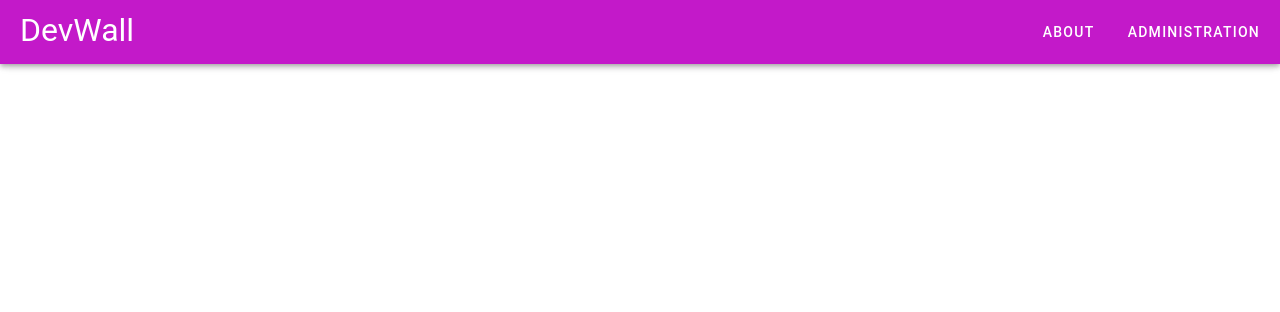
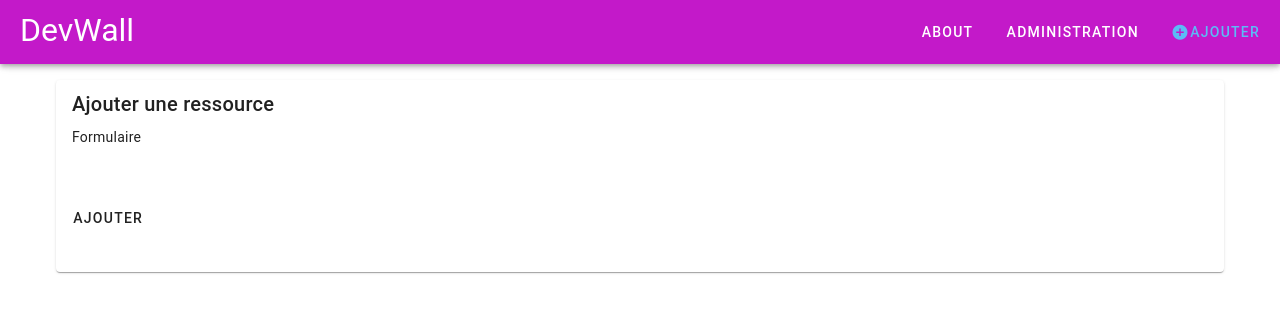
Before and after one commit to jlebiannic/devWall, a Vue app: page /resourceform in a window 1280 px wide. Shown: the top 312 px of the page. Built offline with nearby package versions, Linux system fonts and the light colour scheme.

Commit message:
part8: FormResource (en mode dialog et en mode page mis en commentaire)

```diff
--- a/src/App.vue
+++ b/src/App.vue
@@ -1,4 +1,9 @@
-<script lang="ts" setup></script>
+<script lang="ts" setup>
+import { ref } from "vue";
+import ResourceForm from "./components/ResourceForm.vue";
+
+const isResourceFormOpen = ref(false);
+</script>
 
 <template>
   <v-app>
@@ -10,6 +15,11 @@
       </v-app-bar-title>
       <v-btn :to="{ name: 'About' }">About</v-btn>
       <v-btn :to="{ name: 'Admin' }">Administration</v-btn>
+      <!-- <v-btn :to="{ name: 'ResourceForm' }" color="secondary"
+        ><v-icon icon="mdi-plus-circle"></v-icon>Ajouter</v-btn -->
+      <v-btn @click="isResourceFormOpen = true" color="secondary"
+        ><v-icon icon="mdi-plus-circle"></v-icon>Ajouter</v-btn
+      >
     </v-app-bar>
     <v-main>
       <v-container>
@@ -17,6 +27,10 @@
       </v-container>
     </v-main>
   </v-app>
+  <ResourceForm
+    :isOpen="isResourceFormOpen"
+    @onClickAnnulerAction="() => (isResourceFormOpen = false)"
+  ></ResourceForm>
 </template>
 
 <style scoped>
--- /dev/null
+++ b/src/components/ResourceForm.vue
@@ -0,0 +1,27 @@
+<script setup lang="ts">
+const props = defineProps<{ isOpen: boolean }>();
+const emit = defineEmits<{
+  onClickAnnulerAction: [];
+}>();
+</script>
+<template>
+  <v-dialog v-model="props.isOpen">
+    <v-card>
+      <v-card-title>Ajouter une ressource</v-card-title>
+
+      <v-card-text> Formulaire</v-card-text>
+
+      <v-card-actions class="my-7">
+        <v-btn>Ajouter</v-btn>
+        <v-btn
+          @click="emit('onClickAnnulerAction')"
+          class="ml-4"
+          color="secondary"
+          >Annuler</v-btn
+        >
+      </v-card-actions>
+    </v-card>
+  </v-dialog>
+</template>
+
+<style scoped></style>
--- a/src/router.ts
+++ b/src/router.ts
@@ -1,6 +1,7 @@
 import { RouteRecordRaw, createRouter, createWebHistory } from "vue-router";
 import Home from "@/views/Home.vue";
 import ResourceDetail from "@/views/ResourceDetail.vue";
+import ResourceForm from "@/views/ResourceForm.vue";
 
 const routes: RouteRecordRaw[] = [
   {
@@ -12,6 +13,11 @@ const routes: RouteRecordRaw[] = [
     path: "/resource/:id",
     component: ResourceDetail,
     name: "ResourceDetail",
+  },
+  {
+    path: "/resourceform",
+    component: ResourceForm,
+    name: "ResourceForm",
   },
   {
     path: "/admin",
--- a/src/views/Home.vue
+++ b/src/views/Home.vue
@@ -5,6 +5,7 @@ import { ref } from "vue";
 import { resourceService } from "@/service/resourceService";
 
 const resources = ref<Resource[]>([]);
+const isResourceFormOpen = ref(false);
 
 resourceService.getResources().then((data) => (resources.value = data));
 
--- /dev/null
+++ b/src/views/ResourceForm.vue
@@ -0,0 +1,15 @@
+<script setup lang="ts"></script>
+<template>
+  <v-card>
+    <v-card-title>Ajouter une ressource</v-card-title>
+
+    <v-card-text> Formulaire</v-card-text>
+
+    <v-card-actions class="my-7">
+      <v-btn>Ajouter</v-btn>
+      <!-- <v-btn class="ml-4" color="secondary">Annuler</v-btn> -->
+    </v-card-actions>
+  </v-card>
+</template>
+
+<style scoped></style>
```
